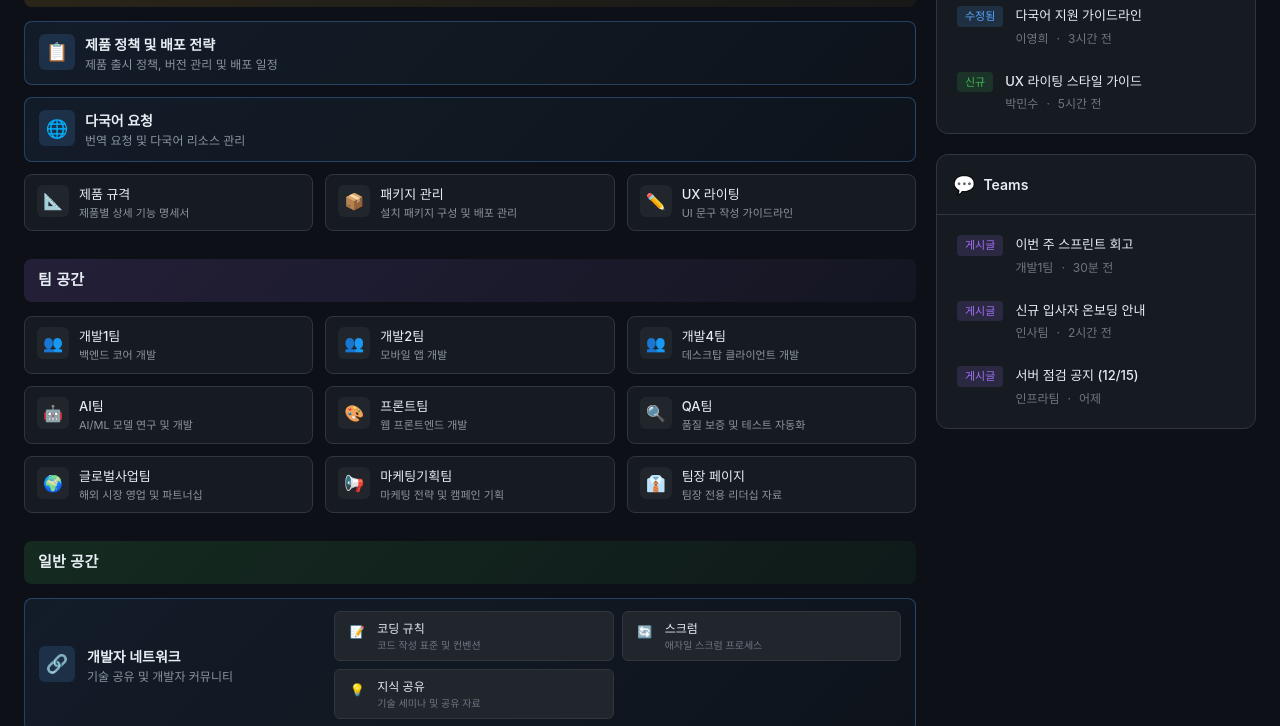
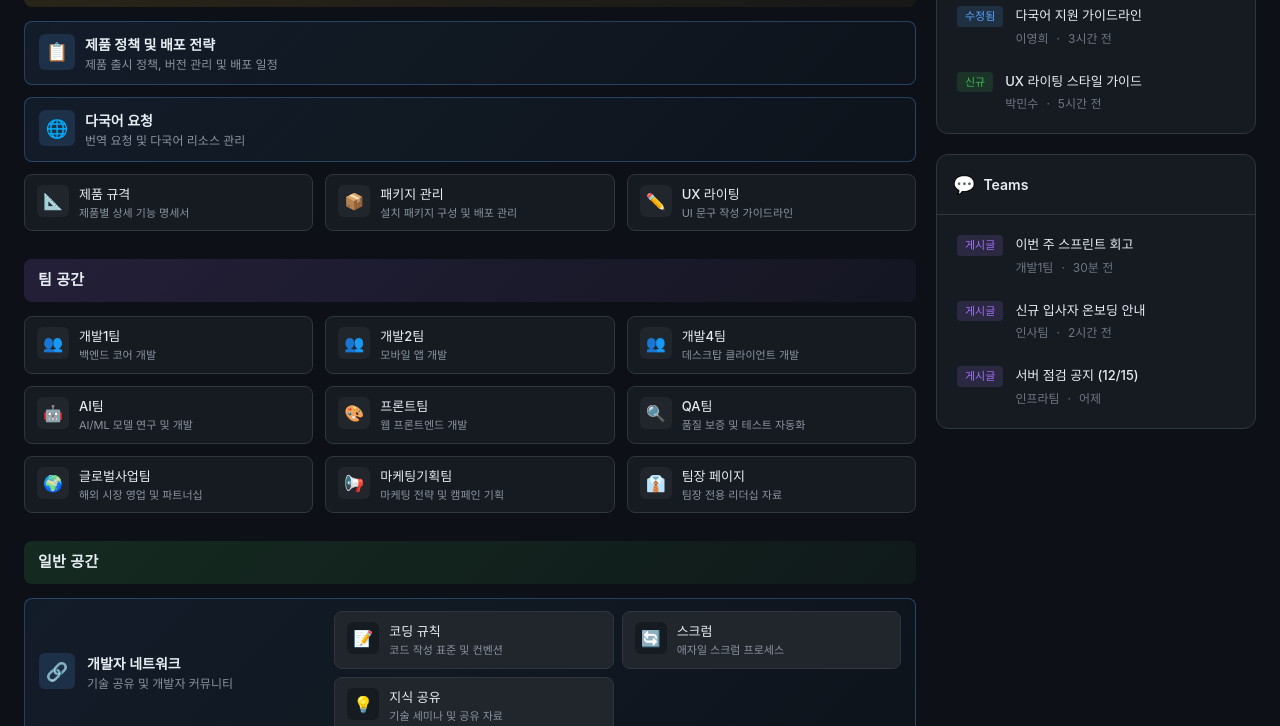
Before and after one commit to superstr78/gmd-shortcuts, a plain HTML site: page index.html in a window 1280 px wide. Shown: the part 226-952 px from the top of the page. Drawn offline with Linux system fonts and the light colour scheme.

Commit message:
style: 자식 바로가기 스타일을 부모와 동일하게 변경
- 아이콘 크기: 24px → 32px (부모와 동일)
- 아이콘 배경색 추가
- 패딩: 8px 10px → 10px 12px
- 폰트 크기: 12px/10px → 13px/11px
- border-radius: 6px → 8px

🤖 Generated with [Claude Code](https://claude.com/claude-code)

Co-Authored-By: Claude Opus 4.5 <noreply@anthropic.com>

```diff
--- a/styles.css
+++ b/styles.css
@@ -226,12 +226,12 @@ main {
 .child-link {
     display: flex;
     align-items: flex-start;
-    gap: 8px;
-    padding: 8px 10px;
+    gap: 10px;
+    padding: 10px 12px;
     color: var(--text-primary);
     background-color: var(--bg-tertiary);
     border: 1px solid var(--border-color);
-    border-radius: 6px;
+    border-radius: 8px;
     text-decoration: none;
     transition: all 0.15s ease;
 }
@@ -242,12 +242,14 @@ main {
 }
 
 .child-icon {
-    width: 24px;
-    height: 24px;
+    width: 32px;
+    height: 32px;
     display: flex;
     align-items: center;
     justify-content: center;
-    font-size: 12px;
+    background-color: var(--bg-secondary);
+    border-radius: 6px;
+    font-size: 16px;
     flex-shrink: 0;
 }
 
@@ -257,15 +259,15 @@ main {
 }
 
 .child-name {
-    font-size: 12px;
+    font-size: 13px;
     font-weight: 500;
     color: var(--text-primary);
-    margin-bottom: 1px;
+    margin-bottom: 2px;
 }
 
 .child-desc {
-    font-size: 10px;
-    color: var(--text-muted);
+    font-size: 11px;
+    color: var(--text-secondary);
     line-height: 1.3;
 }
 
```
